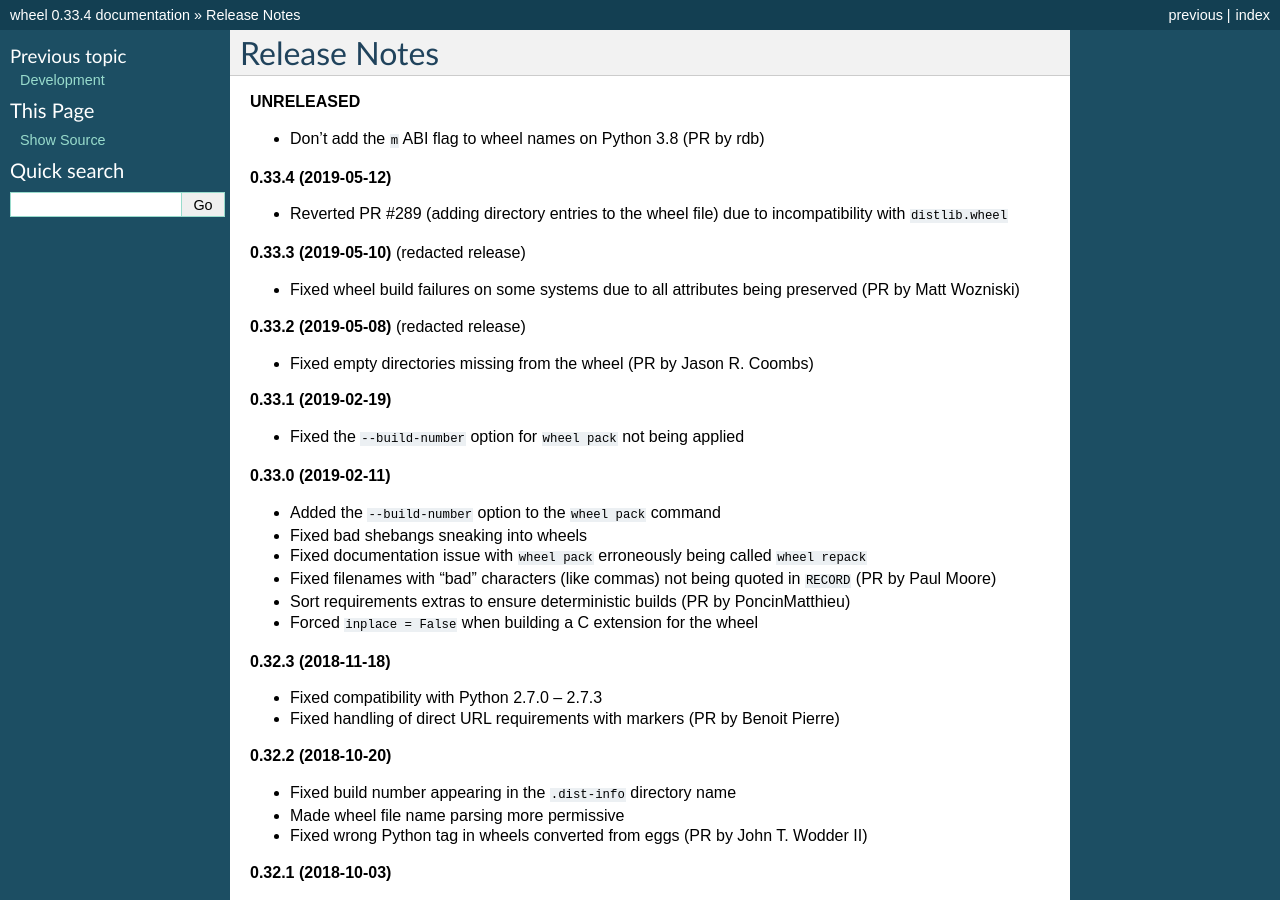
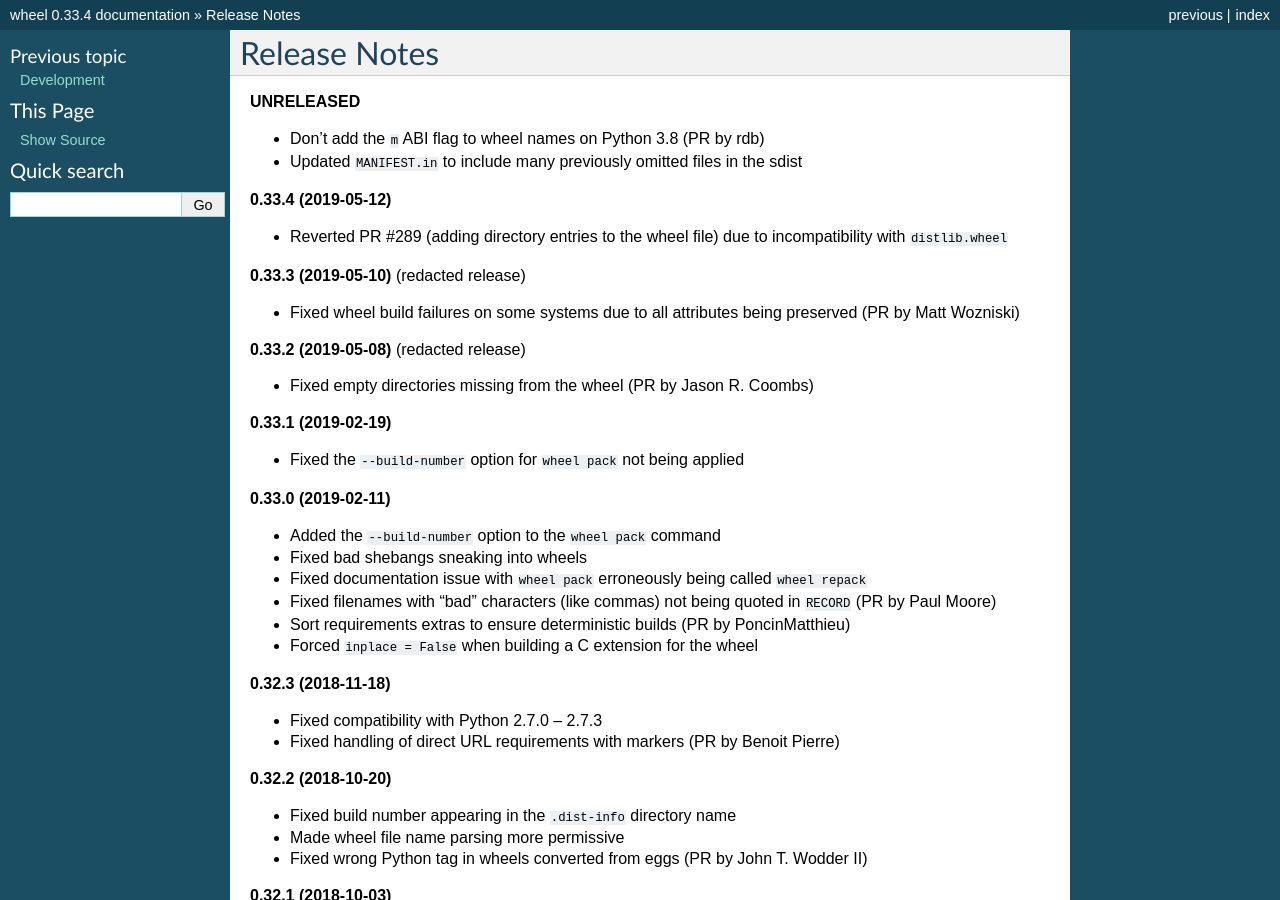
Before and after one commit to pypa/wheel, a Sphinx documentation site: the page built from docs/news.rst, in a window 1280 px wide and 900 px high. Built offline with Sphinx 7.4.7, drawn with Linux system fonts in a browser that asks for light colours; pages that are not in the unit, such as notebooks, are missing from menus.

Commit message:
Updated MANIFEST.in to include several previously missing files
Fixes #299.

```diff
--- a/docs/news.rst
+++ b/docs/news.rst
@@ -4,6 +4,7 @@
 **UNRELEASED**
 
 - Don't add the ``m`` ABI flag to wheel names on Python 3.8 (PR by rdb)
+- Updated ``MANIFEST.in`` to include many previously omitted files in the sdist
 
 **0.33.4 (2019-05-12)**
 
```
Also changed, not shown: 1 other file.
